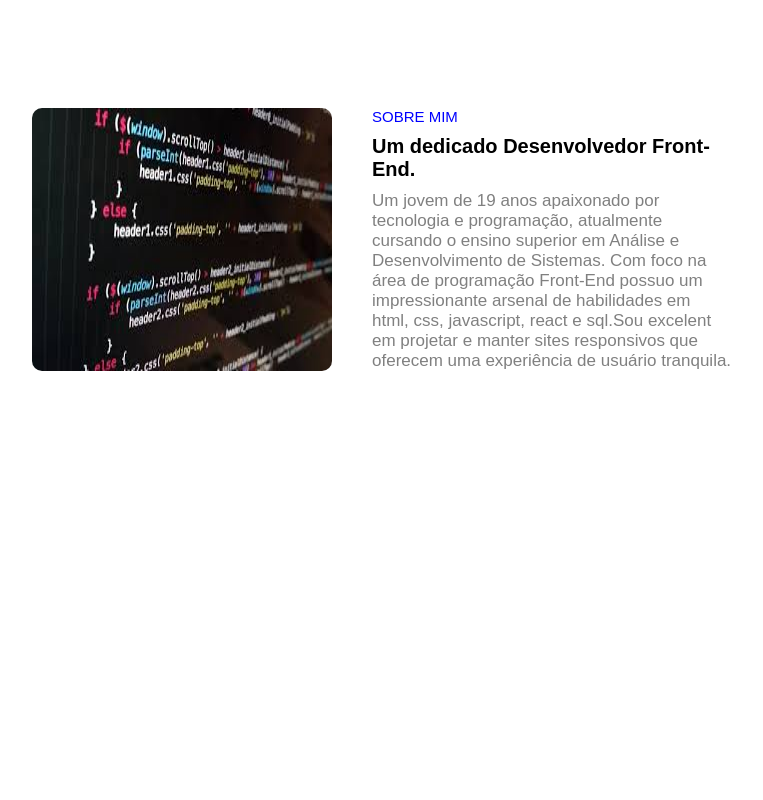
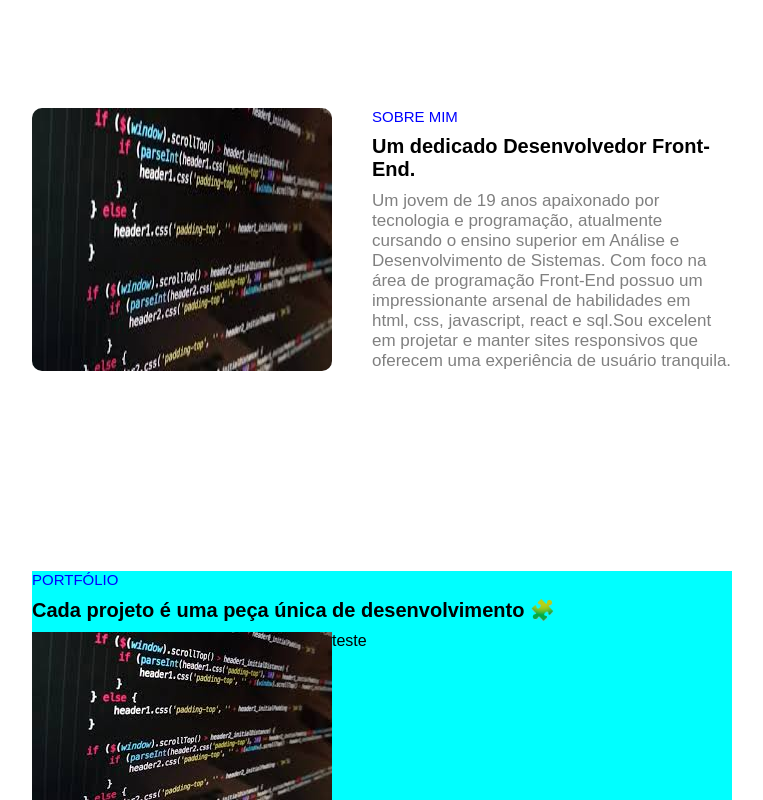
Before and after one commit to Ramom-Gomes/Meu-Portfolio, a React (Vite) app: page / in a window 1280 px wide. Shown: the part 607-1407 px from the top of the page, without its empty margins (258-1021 px from the left). Before the commit the page ends 1178 px from the top, so only its background shows below. Built offline with nearby package versions, Linux system fonts and the light colour scheme.

Commit message:
secao-portfolio-inicio

```diff
--- a/src/App.css
+++ b/src/App.css
@@ -131,13 +131,13 @@
     margin-right: 40px;
 }
 
-.sobretitulo {
+.sobretitulo, .portfoliotitulo {
     font-size: 15px;
     margin-bottom: 10px;
     color: blue;
 }
 
-.sobresemititulo {
+.sobresemititulo, .portfoliodescricao {
     font-size: 20px;
     margin-bottom: 10px;
 }
@@ -147,3 +147,13 @@
     color: #808080;
     line-height: 20px;
 }
+
+.secaoport {
+    max-width: 700px;
+    margin: auto;
+    background-color: aqua;
+}
+
+.projetos {
+    display: flex;
+}
--- a/src/App.jsx
+++ b/src/App.jsx
@@ -62,6 +62,17 @@ const app = () => {
               em projetar e manter sites responsivos que oferecem uma experiência de usuário tranquila.</p>
           </div>
         </section>
+        <section className="secaoport">
+          <p className="portfoliotitulo">PORTFÓLIO</p>
+          <h3 className="portfoliodescricao">Cada projeto é uma peça única de desenvolvimento 🧩</h3>
+          <div className="projetos">
+            <img className="projetoimagem" src={FotoIlustra} alt="" />
+            <div>
+              <p>teste</p>
+
+            </div>
+          </div>
+        </section>
       </main>
     </div>
   )
```
